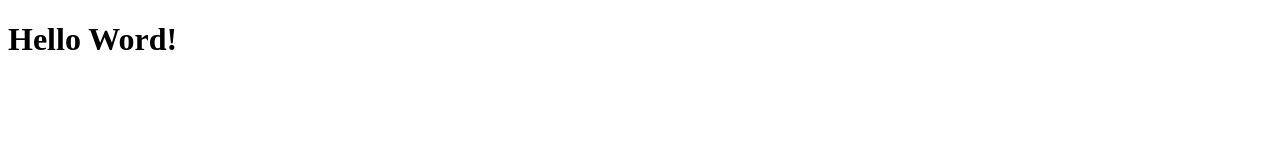
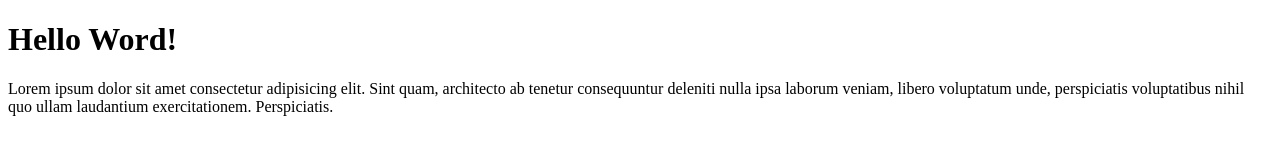
Before and after one commit to TeguhrizM19/belajar-git, a plain HTML site: page index.html in a window 1280 px wide. Drawn offline with Linux system fonts and the light colour scheme.

Commit message:
menambahkan paragraf

```diff
--- a/index.html
+++ b/index.html
@@ -7,5 +7,6 @@
 </head>
 <body>
   <h1>Hello Word!</h1>
+  <p>Lorem ipsum dolor sit amet consectetur adipisicing elit. Sint quam, architecto ab tenetur consequuntur deleniti nulla ipsa laborum veniam, libero voluptatum unde, perspiciatis voluptatibus nihil quo ullam laudantium exercitationem. Perspiciatis.</p>
 </body>
 </html>
```
